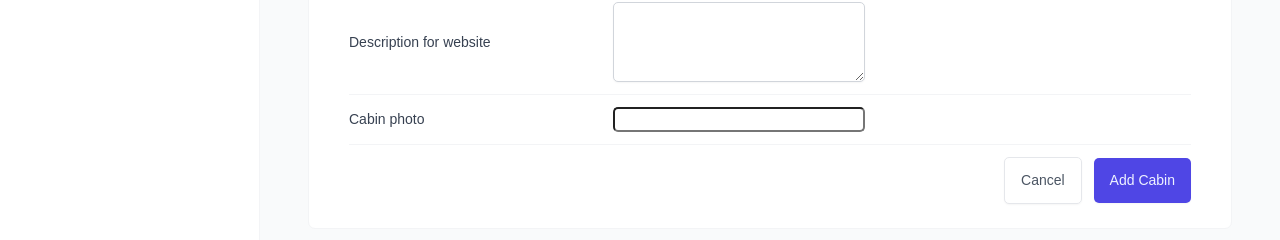
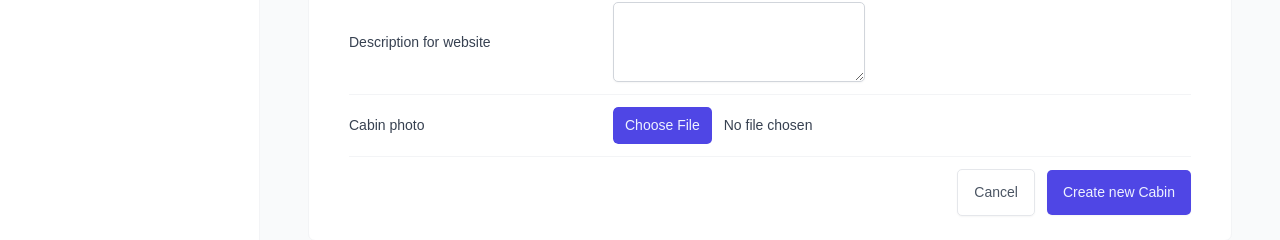
Before and after one commit to ErfanSafari0503/Timberwood-Lodge, a React (Vite) app: page /cabins in a window 1280 px wide. Both pictures are taken after a click on the button "Add a new cabin". Shown: the part 557-797 px from the top of the page. Built offline with nearby package versions, Linux system fonts and the light colour scheme; no server answers; the database is empty.

Commit message:
Refactor: Enable cabin editing functionality

```diff
--- a/src/features/cabins/CabinRow.tsx
+++ b/src/features/cabins/CabinRow.tsx
@@ -4,6 +4,8 @@ import styled from "styled-components";
 import { useMutation, useQueryClient } from "@tanstack/react-query";
 import { deleteCabin } from "../../services/apiCabins";
 import toast from "react-hot-toast";
+import { useState } from "react";
+import CreateCabinForm from "./CreateCabinForm";
 
 const TableRow = styled.div`
   display: grid;
@@ -51,6 +53,8 @@ interface CabinProps {
 }
 
 function CabinRow({ cabin }: CabinProps) {
+  const [showForm, setShowForm] = useState(false);
+
   const { id, name, maxCapacity, regularPrice, discount, description, image } =
     cabin;
 
@@ -70,16 +74,25 @@ function CabinRow({ cabin }: CabinProps) {
   });
 
   return (
+    <>
     <TableRow as="row">
       <Img src={image ?? ""} alt={name ?? ""} />
       <Cabin>{name}</Cabin>
       <div>Fits up to {maxCapacity} guests</div>
       <Price>{formatCurrency(regularPrice ?? 0)}</Price>
       <Discount>{formatCurrency(discount ?? 0)}</Discount>
-      <button type="button" onClick={() => mutate(id)} disabled={isDeleting}>
-        Delete
-      </button>
+      <div>
+        <button type="button" onClick={() => setShowForm((show) => !show)}>
+          Edit
+        </button>
+         <button type="button" onClick={() => mutate(id)} disabled={isDeleting}>
+            Delete
+        </button>
+      </div>
     </TableRow>
+
+    {showForm && <CreateCabinForm cabinToEdit={cabin} />}
+    </>
   );
 }
 
--- a/src/features/cabins/CreateCabinForm.tsx
+++ b/src/features/cabins/CreateCabinForm.tsx
@@ -8,6 +8,13 @@ import Button from "../../ui/Button";
 import FileInput from "../../ui/FileInput";
 import Textarea from "../../ui/Textarea";
 import FormRow from "../../ui/FormRow";
+import type { Database } from "../../types/supabaseTypes";
+
+type cabinType = Database["public"]["Tables"]["cabins"]["Row"];
+
+interface CreateCabinFormProps {
+  cabinToEdit?: cabinType;
+}
 
 interface FormData {
   name: string;
@@ -15,16 +22,21 @@ interface FormData {
   regularPrice: number;
   discount: number;
   description: string;
+  image: FileList;
 }
 
-function CreateCabinForm() {
+function CreateCabinForm({ cabinToEdit }: CreateCabinFormProps) {
+  const {id: editId, ...editValue} = cabinToEdit ?? {};
+
+  const isEditSession = Boolean(editId);
+
   const {
     register,
     handleSubmit,
     reset,
     getValues,
     formState: { errors },
-  } = useForm<FormData>();
+  } = useForm<FormData>({defaultValues: isEditSession ? editValue : {}});
 
   const queryClient = useQueryClient();
 
@@ -51,7 +63,7 @@ function CreateCabinForm() {
   //   }
 
   return (
-    <Form onSubmit={handleSubmit(onSubmit)}>
+    <Form onSubmit={(e) => void handleSubmit(onSubmit)(e)}>
       <FormRow label="Cabin name" id="name" error={errors?.name?.message}>
         <Input
           type="text"
@@ -130,7 +142,9 @@ function CreateCabinForm() {
       </FormRow>
 
       <FormRow label="Cabin photo" id="image">
-        <FileInput id="image" accept="image/*" disabled={isCreating} />
+        <FileInput id="image" accept="image/*" {...register("image", {
+            required: isEditSession ? false : "Image is required",
+          })} disabled={isCreating} />
       </FormRow>
 
       <FormRow>
@@ -138,7 +152,7 @@ function CreateCabinForm() {
         <Button variation="secondary" type="reset">
           Cancel
         </Button>
-        <Button disabled={isCreating}>Add Cabin</Button>
+        <Button disabled={isCreating}>{isEditSession ? "Edit cabin" : "Create new Cabin"}</Button>
       </FormRow>
     </Form>
   );
--- a/src/ui/FileInput.tsx
+++ b/src/ui/FileInput.tsx
@@ -1,6 +1,6 @@
 import styled from "styled-components";
 
-const FileInput = styled.input`
+const FileInput = styled.input.attrs({type: "file"})`
   font-size: 1.4rem;
   border-radius: var(--border-radius-sm);
 
```
